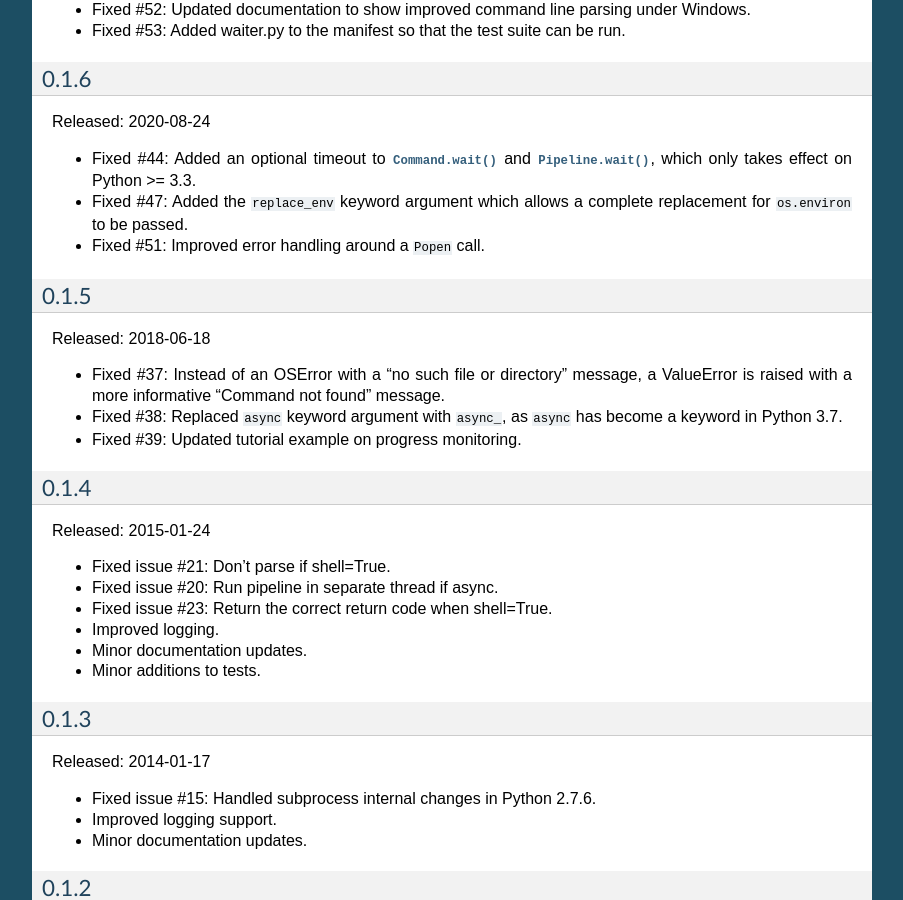
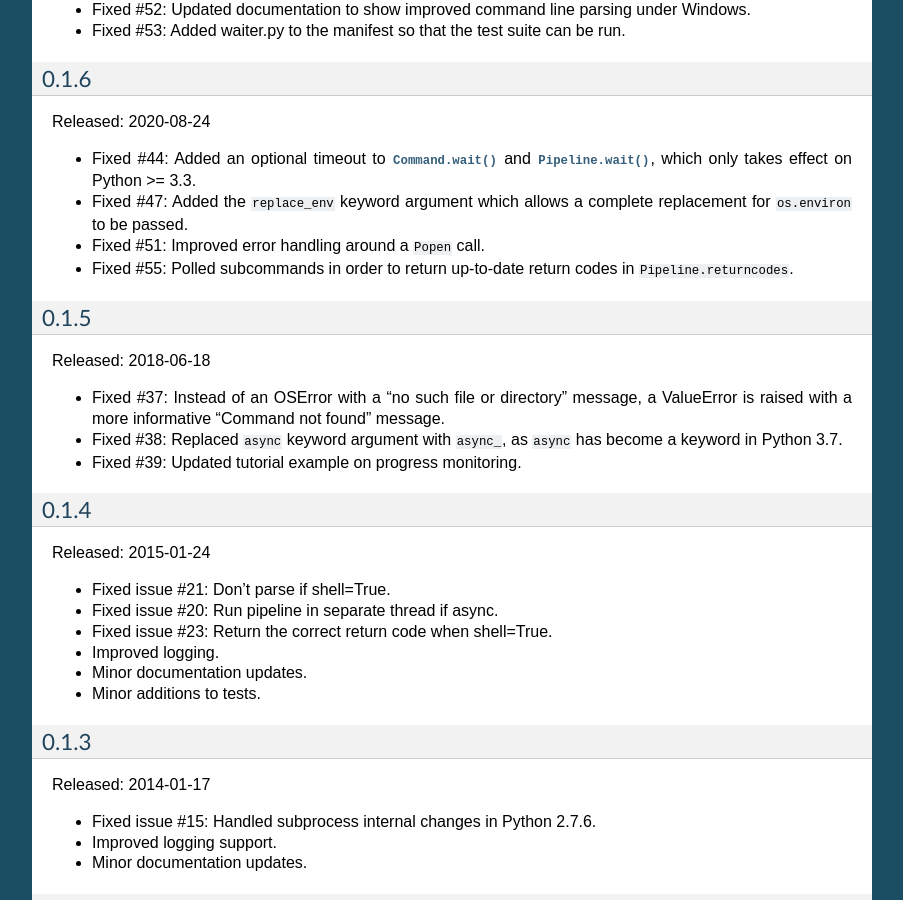
Before and after one commit to vsajip/sarge, a Sphinx documentation site: the page built from docs/overview.rst, in a window 1280 px wide and 900 px high, scrolled down 3841 px. Shown: the whole window, without its empty margins (198-1101 px from the left). Built offline with Sphinx 7.4.7, drawn with Linux system fonts in a browser that asks for light colours; formulas are drawn with MathJax 3.

Commit message:
Update change log.

```diff
--- a/docs/overview.rst
+++ b/docs/overview.rst
@@ -248,6 +248,9 @@ Released: 2020-08-24
 
 - Fixed #51: Improved error handling around a ``Popen`` call.
 
+- Fixed #55: Polled subcommands in order to return up-to-date return codes in
+  ``Pipeline.returncodes``.
+
 0.1.5
 ~~~~~
 
```
